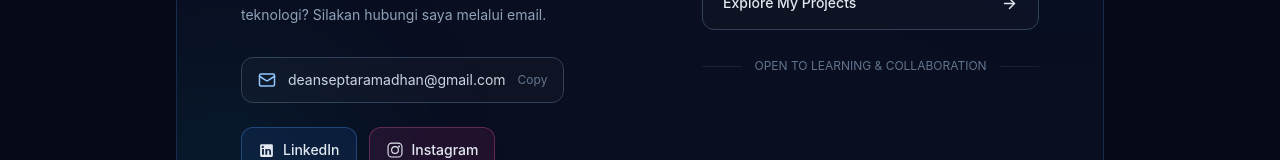
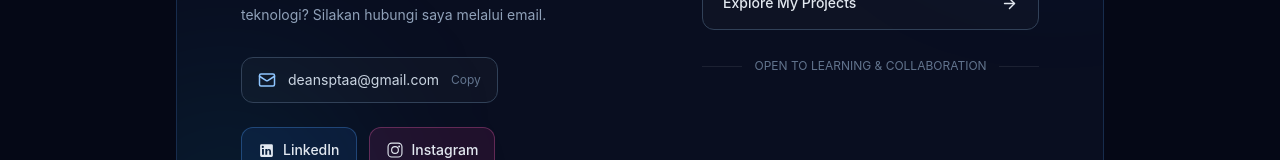
Before and after one commit to deansptaa-jpg/DeanPortfolio, a React (Vite) app: page / in a window 1280 px wide. Shown: the part 5357-5517 px from the top of the page. Built offline with nearby package versions, Linux system fonts and the light colour scheme.

Commit message:
Update link GitHub portfolio

```diff
--- a/src/App.jsx
+++ b/src/App.jsx
@@ -118,7 +118,7 @@ function App() {
   const smoothProgress = useSpring(scrollYProgress, { stiffness: 100, damping: 28, mass: 0.2 })
 
   // Ganti dengan alamat email kamu yang benar.
-  const email = 'deanseptaramadhan@gmail.com'
+  const email = 'deansptaa@gmail.com'
 
   const navigation = [
     { label: 'Home', href: '#home' },
```
